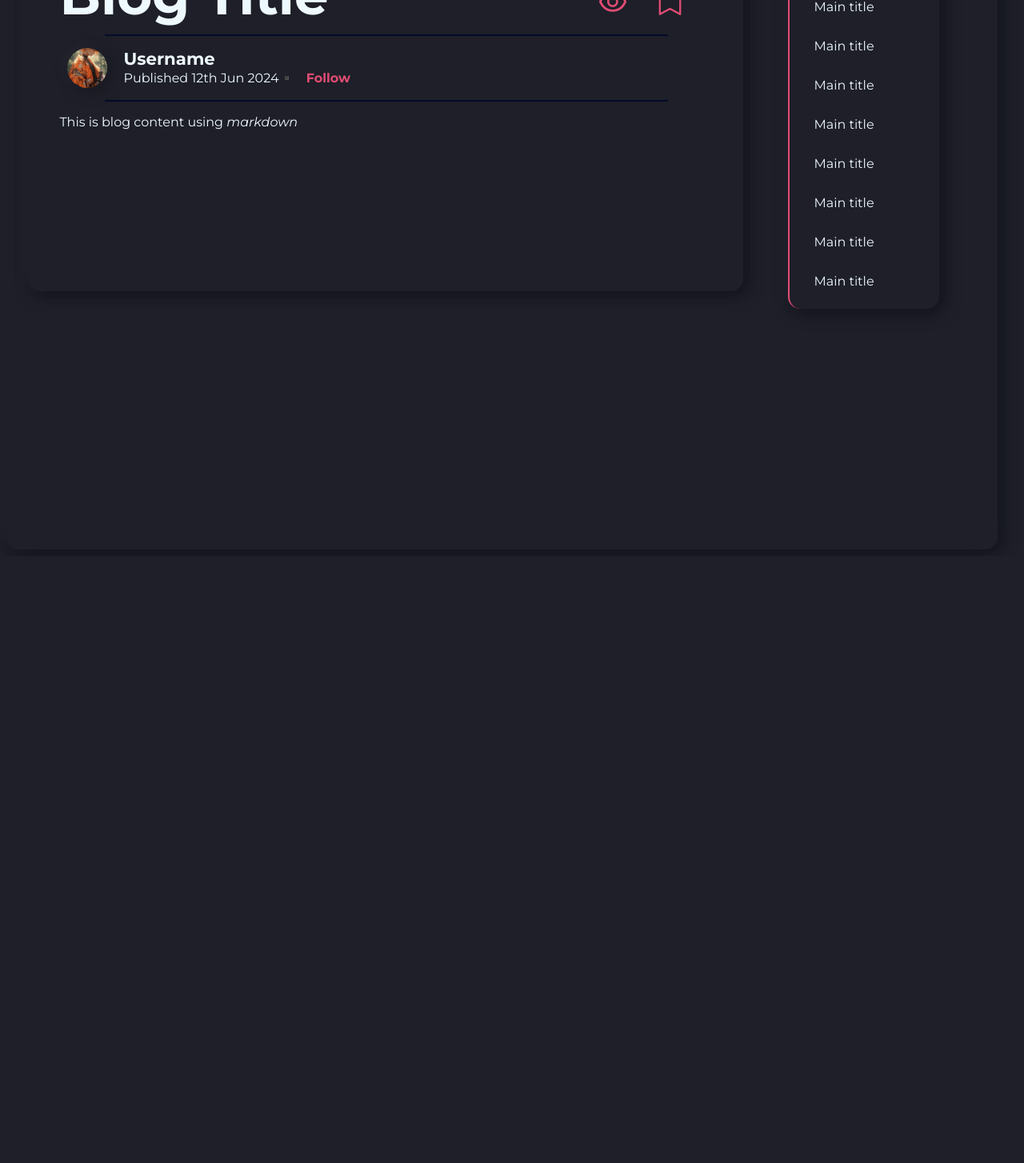
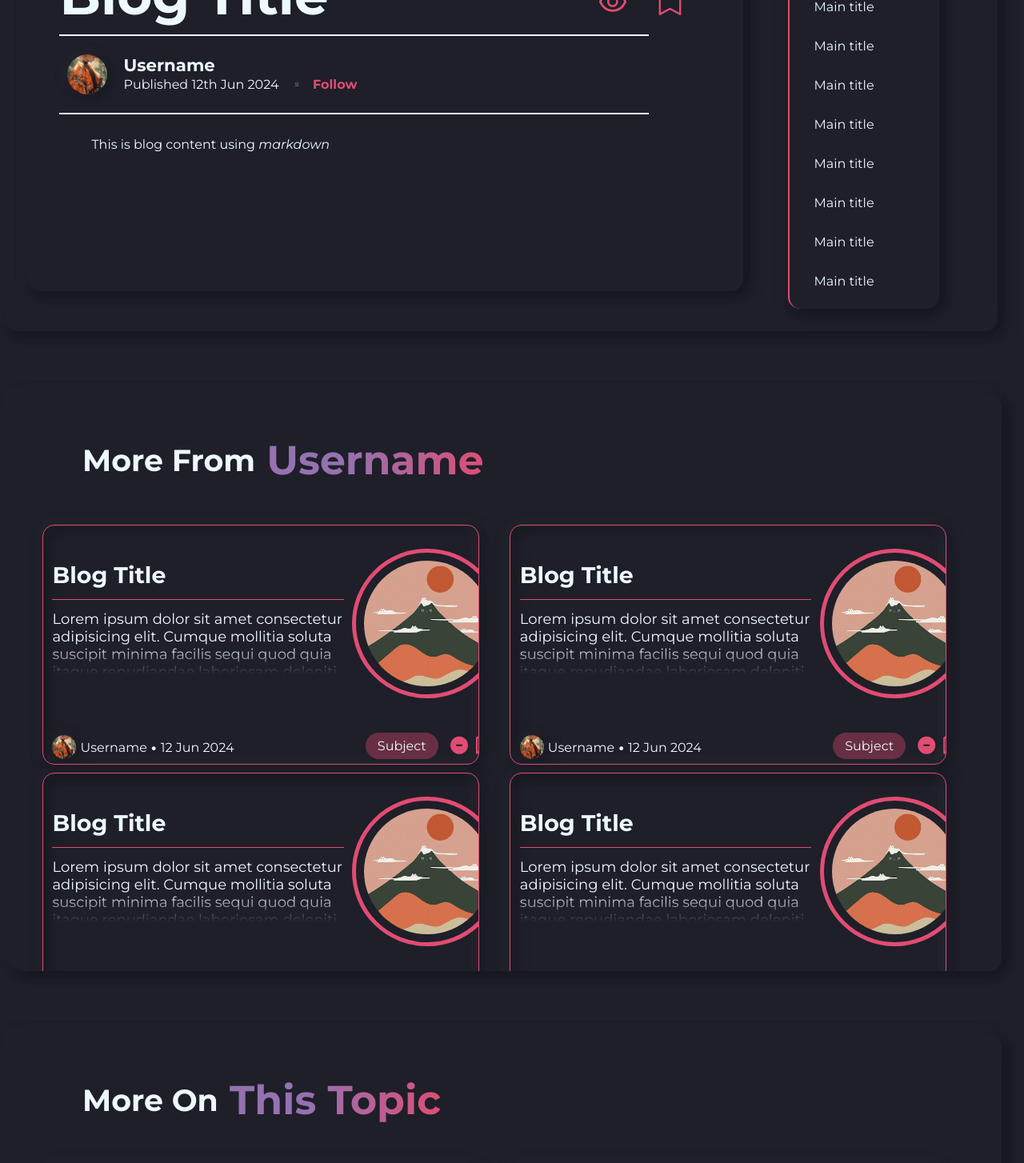
Before and after one commit to Nexalys/Echoes, a React (Vite) app in the folder frontend/: page /blog in a window 1280 px wide. Shown: the part 280-1734 px from the top of the page at 80% size. Before the commit the page ends 975 px from the top, so only its background shows below. Built offline with nearby package versions, Linux system fonts and the light colour scheme.

Commit message:
updated blog page, signup, signin page

```diff
--- a/frontend/src/components/blog/blog.css
+++ b/frontend/src/components/blog/blog.css
@@ -132,7 +132,7 @@
 }
 
 .blog-subject:hover{
-   color: var(--primary);
+   background-color:var(--background2);
     cursor: pointer;
     /* color: var(--accent); */
 }
--- a/frontend/src/index.css
+++ b/frontend/src/index.css
@@ -7,6 +7,7 @@
   --secondary: #F877B3;
   --accent: #F64C46;
   --accent-tp: #F64C4660;
+  --gradient:#F877B3;
 
   --background2:#f877b343;
   --main-shadow: -5px -5px 20px 0px rgba(255, 255, 255, 0.70), 5px 5px 30px 0px rgba(30, 31, 40, 0.30);
@@ -21,6 +22,7 @@
   --accent: #E14C73;
   --accent-tp: #E14C7360;
   --background2:#5b486a7d;
+  --gradient:#9571B1 ;
 
   --main-shadow: -5px -5px 20px 0px rgba(216, 224, 253, 0.05) inset, 5px 5px 20px 0px rgba(0, 0, 0, 0.25) inset, -5px -5px 20px 0px rgba(161, 166, 207, 0.05), 5px 5px 20px 0px rgba(8, 10, 17, 0.25);
   --floating-shadow: -5px -5px 20px 0px rgba(161, 166, 207, 0.05), 5px 5px 20px 0px rgba(8, 10, 17, 0.55);
--- a/frontend/src/pages/blogPage/blogPage.css
+++ b/frontend/src/pages/blogPage/blogPage.css
@@ -15,7 +15,7 @@
     background-color: var(--background);
     box-shadow: var(--floating-shadow);
     height: fit-content;
-    min-height: 100vh;
+    /* min-height: 100vh; */
     border-radius: 15px;
     margin-top: 3vh;
     display: flex;
@@ -78,13 +78,14 @@ h1 {
 }
 
 hr {
+    margin: 0px;
     margin-top: 1vh;
     margin-bottom: 1vh;
     height: 0;
-    width: 86%;
-    background-color: #020A27;
+    width: 90%;
+    background-color: var(--text);
     border: none;
-    border: 1px solid #020A27;
+    border: 1px solid var(--text);
     align-self: flex-start;
 }
 
@@ -136,3 +137,68 @@ hr {
     color: var(--accent);
     padding: 14px;
 }
+
+.author-detail-container {
+    /* border: 2px solid red; */
+    display: flex;
+    flex-direction: column;
+    align-items: flex-start;
+    justify-content: flex-start;
+}
+
+.blogpage-markdown-container {
+    margin: 20px 40px;
+}
+
+.blogpage-blog-username-container {
+    border-radius: 25px;
+    background: var(--background);
+    box-shadow: var(--floating-shadow);
+    width: 98%;
+    height: fit-content;
+    border-radius: 15px;
+    margin-top: 5vh;
+    margin: 10vh 5px;
+    padding: 0vh 40px 10vh 40px;
+    box-sizing: border-box;
+    max-height: 90vh;
+    overflow: scroll;
+}
+
+.blogpage-blog-username-container h3 {
+    margin-left: 3vw;
+}
+
+.blogpage-blog-username-container h2 {
+    background-image: linear-gradient(92deg, var(--gradient) 40.52%, var(--accent) 103%);
+    background-clip: text;
+    -webkit-background-clip: text;
+    -webkit-text-fill-color: transparent;
+}
+
+.blogpage-blog-username-text {
+    display: flex;
+    flex-direction: row;
+}
+
+.blogpage-blog-username-text h3 {
+    margin: 50px;
+    display: flex;
+    align-items: center;
+    margin-right: 0px;
+}
+
+.blogpage-blog-username-text h2 {
+    display: flex;
+    align-items: center;
+    margin: 50px;
+    margin-left: 0px;
+    /* margin-bottom: 0px; */
+}
+
+
+.blogpage-blog-username {
+    display: grid;
+    grid-template-columns: repeat(2, 1fr);
+    gap: 10px;
+}
--- a/frontend/src/pages/blogPage/blogPage.jsx
+++ b/frontend/src/pages/blogPage/blogPage.jsx
@@ -1,13 +1,12 @@
 import Markdown from 'react-markdown'
-
 // import balloon from '../../../public/assets/balloon.svg'
 
 import { Navbar } from '../../components/navbar/navbar'
 import { ProfilePicture } from '../../components/profile-picture/profile-picture'
-
+import { Blog } from "../../components/blog/blog.jsx"
 import './blogPage.css'
 
-export function BlogPage( {width = "60%", blogTitle = "Blog Title", text = 'This is blog content using *markdown*', rightSidebarOptions = ["Main title", "Main title", "Main title", "Main title", "Main title", "Main title", "Main title", "Main title", "Main title"], username = "Username", date = "12th Jun 2024"}){
+export function BlogPage({ width = "5.9%", blogTitle = "Blog Title", text = 'This is blog content using *markdown*', rightSidebarOptions = ["Main title", "Main title", "Main title", "Main title", "Main title", "Main title", "Main title", "Main title", "Main title"], username = "Username", date = "12th Jun 2024" }) {
     const blogseekerstyle = {
         width: width
     }
@@ -24,9 +23,9 @@ export function BlogPage( {width = "60%", blogTitle = "Blog Title", text = 'This
     };
 
     const markdown = text;
-    return(
+    return (
         <div>
-            <Navbar/>
+            <Navbar />
             <div className='blog-page-container'>
                 <div className='blog-seeker'>
                     <div className='blog-seeker-marker' style={blogseekerstyle}></div>
@@ -62,26 +61,27 @@ export function BlogPage( {width = "60%", blogTitle = "Blog Title", text = 'This
                         </div>
 
                         <div className='author-detail-container'>
-                        <hr/>
+                            <hr />
                             <div className='profile-pic'>
-                                <ProfilePicture size='small'/>
+                                <ProfilePicture size='small' />
                                 <div>
                                     <h5>Username</h5>
                                     <div className='publish-details'>
-                                    <p>Published {date}▪️ <a>Follow</a></p>
+                                        <p>Published {date} &nbsp; ▪️<a>Follow</a></p>
                                     </div>
                                 </div>
                             </div>
-                        <hr/>
+                            <hr />
                         </div>
-
+                        <div className='blogpage-markdown-container'>
                             <Markdown>{markdown}</Markdown>
+                        </div>
                     </div>
                     <div className='blog-right-side'>
                         <div className='blog-right-sidebar'>
                             <ul>
                                 {rightSidebarOptions.map((option, index) => (
-                                    <li key={index} className={`element ${index}`} onClick={()=>handleClick(index)}>{option}</li>
+                                    <li key={index} className={`element ${index}`} onClick={() => handleClick(index)}>{option}</li>
                                 ))}
                             </ul>
 
@@ -91,6 +91,34 @@ export function BlogPage( {width = "60%", blogTitle = "Blog Title", text = 'This
                         </div>
                     </div>
                 </div>
+
+
+                <div className='blogpage-blog-username-container'>
+                    <div className='blogpage-blog-username-text'>
+                        <h3>More From </h3> <h2>&nbsp;Username</h2>
+                    </div>
+                    <div className='blogpage-blog-username'>
+                        <Blog />
+                        <Blog />
+                        <Blog />
+                        <Blog />
+                        <Blog />
+                    </div>
+                </div>
+
+
+                <div className='blogpage-blog-username-container'>
+                    <div className='blogpage-blog-username-text'>
+                        <h3>More On </h3> <h2>&nbsp;This Topic</h2>
+                    </div>
+                    <div className='blogpage-blog-username'>
+                        <Blog />
+                        <Blog />
+                        <Blog />
+                        <Blog />
+                        <Blog />
+                    </div>
+                </div>
             </div>
         </div>
     )
--- a/frontend/src/pages/sign-in/sign-in.css
+++ b/frontend/src/pages/sign-in/sign-in.css
@@ -76,7 +76,7 @@
     display: flex;
     width: 100%;
     border-radius: 50px;
-    border: 8px solid var(--background);
+    border: 15px solid var(--background);
     outline: 2px solid var(--accent);
 }
 
@@ -87,7 +87,7 @@
     background-color: var(--background);
     padding: 0 2px;
     color: var(--accent);
-    font-size: 14px;
+    font-size: 16px;
     pointer-events: none;
 }
 
@@ -111,7 +111,7 @@
     cursor: pointer;
     padding: 10px 30px;
     font-family: Avenir;
-    font-size: 16px;
+    font-size: 18px;
     font-style: normal;
     font-weight: 350;
     line-height: normal;
@@ -124,7 +124,7 @@
 
 .signin-form-group p {
     color: var(--secondary);
-    font-size: 14px;
+    font-size: 16px;
     margin: 0px;
     margin-left: 30px;
     margin-top: 10px;
@@ -133,7 +133,7 @@
 .signin-signup-link {
     display: flex;
     font-family: Avenir;
-    font-size: 16px;
+    font-size: 18px;
     font-style: normal;
     font-weight: 350;
     line-height: normal;
--- a/frontend/src/pages/sign-in/sign-in.jsx
+++ b/frontend/src/pages/sign-in/sign-in.jsx
@@ -1,6 +1,6 @@
 import React from 'react';
 import { useForm } from 'react-hook-form';
-import { Link } from 'react-router-dom';
+import { Link, useNavigate } from 'react-router-dom';
 
 import circle1 from "../../../public/assets/circle1.svg"
 import circle2 from "../../../public/assets/circle2.svg"
@@ -13,10 +13,12 @@ import "./sign-in.css";
 
 export default function Signin() {
   const { register, handleSubmit, formState: { errors }, watch } = useForm();
-  const onSubmit = data => console.log(data);
+  const navigate = useNavigate();
 
-//   const password = watch("password"); // Watch the password input field
-
+  const onSubmit = data => {
+    console.log(data);
+    navigate('/');
+  };
   return (
 
     <div className='signin-container'>
--- a/frontend/src/pages/sign-up/sign-up.css
+++ b/frontend/src/pages/sign-up/sign-up.css
@@ -45,7 +45,7 @@
     max-width: 40%;
     color: var(--text);
     font-family: Avenir;
-    font-size: 16px;
+    font-size: 18px;
     font-style: normal;
     font-weight: 350;
     line-height: normal;
@@ -89,7 +89,7 @@
     display: flex;
     width: 100%;
     border-radius: 50px;
-    border: 8px solid var(--background);
+    border: 15px solid var(--background);
     outline: 2px solid var(--accent);
 }
 
@@ -100,7 +100,7 @@
     background-color: var(--background);
     padding: 0 2px;
     color: var(--accent);
-    font-size: 14px;
+    font-size: 16px;
     pointer-events: none;
 }
 
@@ -141,7 +141,7 @@
     left: 20px;
     top: 45px; */
     color: var(--secondary);
-    font-size: 14px;
+    font-size: 16px;
     margin: 0px;
     margin-left: 30px;
     margin-top: 10px;
@@ -151,7 +151,7 @@
     display: flex;
     /* border: 2px solid red; */
     font-family: Avenir;
-    font-size: 16px;
+    font-size: 18px;
     font-style: normal;
     font-weight: 350;
     line-height: normal;
--- a/frontend/src/pages/sign-up/sign-up.jsx
+++ b/frontend/src/pages/sign-up/sign-up.jsx
@@ -1,6 +1,6 @@
 import React from 'react';
 import { useForm } from 'react-hook-form';
-import { Link } from 'react-router-dom';
+import { Link, useNavigate } from 'react-router-dom';
 
 import circle1 from "../../../public/assets/circle1.svg"
 import circle2 from "../../../public/assets/circle2.svg"
@@ -13,9 +13,13 @@ import "./sign-up.css";
 
 export default function Signup() {
   const { register, handleSubmit, formState: { errors }, watch } = useForm();
-  const onSubmit = data => console.log(data);
+  const navigate = useNavigate();
+  const onSubmit = data => {
+    console.log(data);
+    navigate('/');
+  };
 
-  const password = watch("password"); // Watch the password input field
+  const password = watch("password");
 
   return (
 
```
Lines whose indentation alone changed are shown as unchanged.
